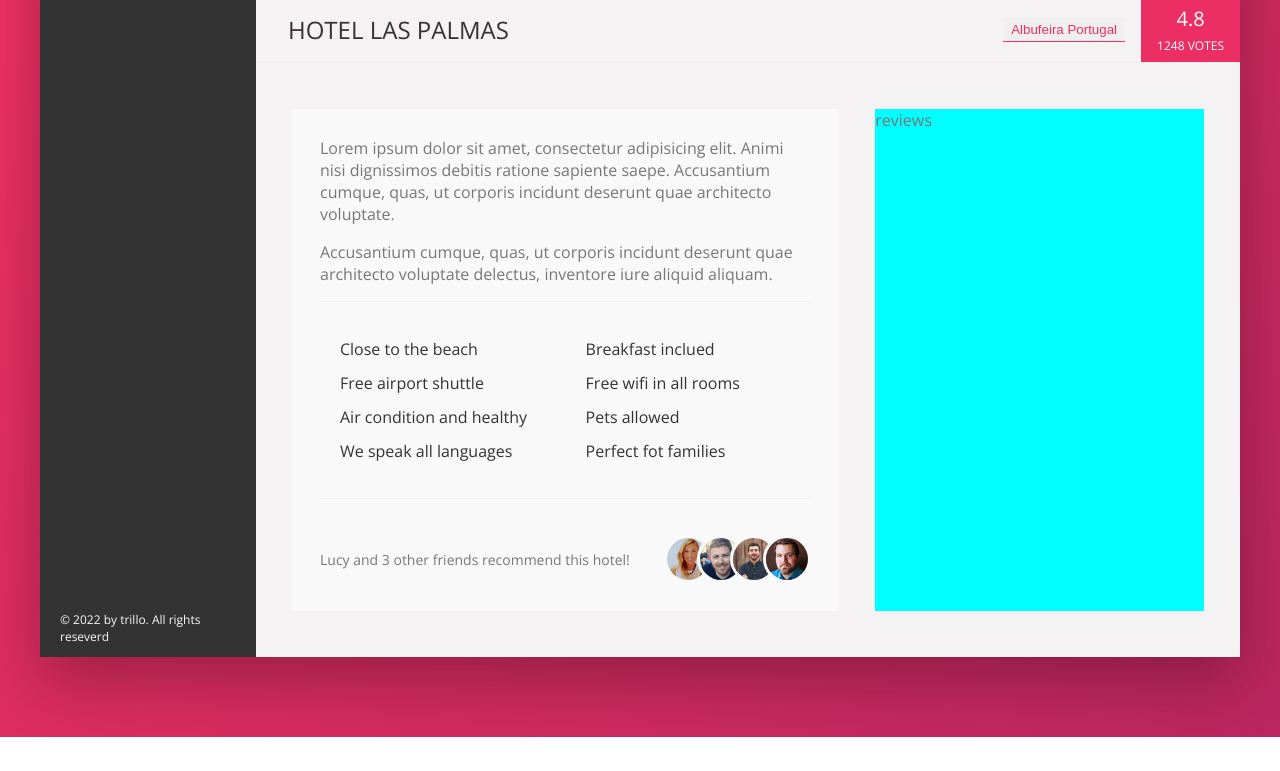
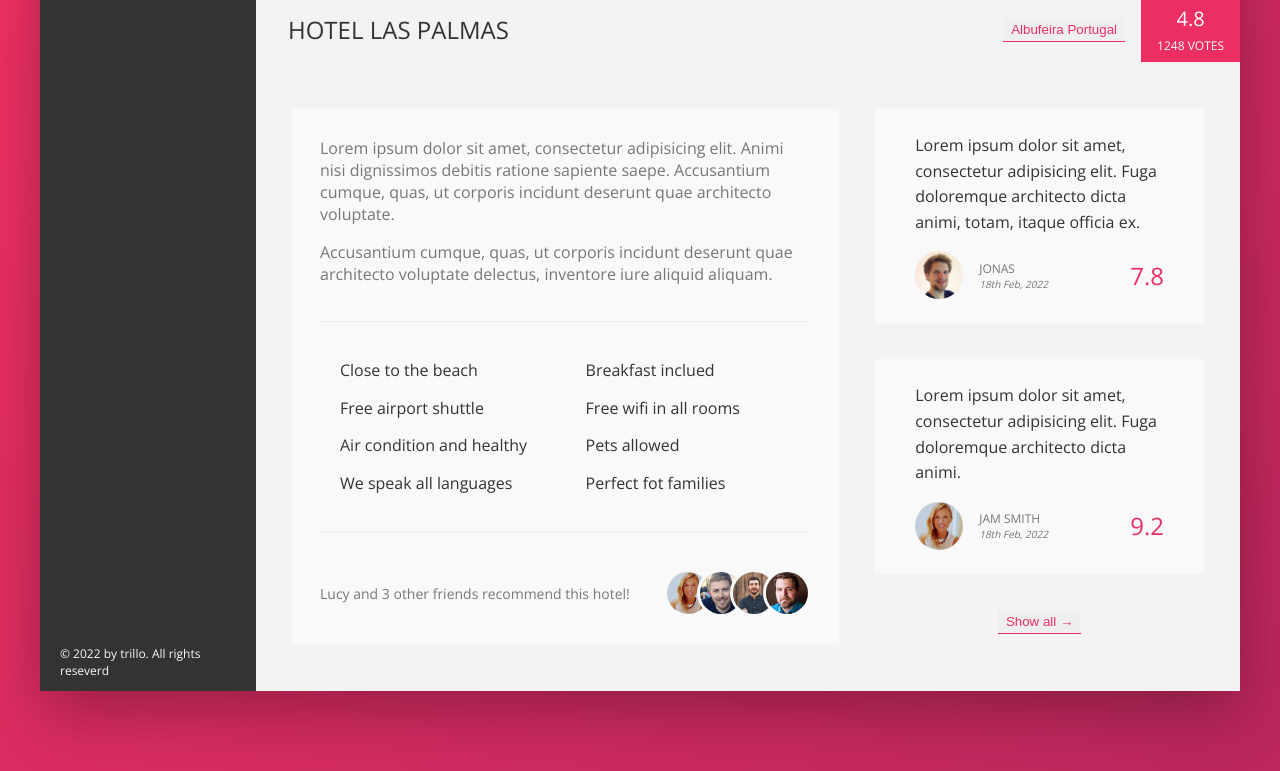
Before and after one commit to BachTranAnhDuc/Trillo, a website with bundled scripts: page index.html in a window 1280 px wide. Shown: the part 543-1314 px from the top of the page. Before the commit the page ends 1280 px from the top, so only its background shows below. Built offline with nearby package versions, Linux system fonts and the light colour scheme; files whose address does not match are found by name.

Commit message:
user review

```diff
--- a/index.html
+++ b/index.html
@@ -166,7 +166,7 @@
                 cumque, quas, ut corporis incidunt deserunt quae architecto
                 voluptate.
               </p>
-              <p class="description__paragraph u-margin-bottom--medium">
+              <p class="description__paragraph u-margin-bottom--huge">
                 Accusantium cumque, quas, ut corporis incidunt deserunt quae
                 architecto voluptate delectus, inventore iure aliquid aliquam.
               </p>
@@ -237,7 +237,41 @@
               </div>
             </div>
 
-            <div class="user-review">reviews</div>
+            <figure class="user-review">
+              <figure class="review">
+                <blockquote class="review__text u-margin-bottom--medium">Lorem ipsum dolor sit amet, consectetur adipisicing elit. Fuga doloremque architecto dicta animi, totam, itaque officia ex.
+                </blockquote>
+                <figcaption class="review__user">
+                  <img src="img/user.jpg" alt="user 1" class="review__user-photo">
+                  <div class="review__user-box">
+                    <div class="review__user-name">Jonas</div>
+                    <div class="review__user-date">18th Feb, 2022</div>
+
+                  </div>
+                  <div class="review__user-rating">
+                    <span>7.8</span>
+                  </div>
+                </figcaption>
+              </figure>
+
+              <figure class="review">
+                <blockquote class="review__text u-margin-bottom--medium">Lorem ipsum dolor sit amet, consectetur adipisicing elit. Fuga doloremque architecto dicta animi.
+                </blockquote>
+                <figcaption class="review__user">
+                  <img src="img/user-2.jpg" alt="user 1" class="review__user-photo">
+                  <div class="review__user-box">
+                    <div class="review__user-name">Jam Smith</div>
+                    <div class="review__user-date">18th Feb, 2022</div>
+
+                  </div>
+                  <div class="review__user-rating">
+                    <span>9.2</span>
+                  </div>
+                </figcaption>
+              </figure>
+
+              <button class="btn-inline">Show all <span>&rarr;</span></button>
+            </figure>
           </div>
         </main>
       </div>
--- a/sass/components/_button.scss
+++ b/sass/components/_button.scss
@@ -5,13 +5,29 @@
   color: $color-primary;
   border-bottom: 1px solid $color-primary;
 
+  cursor: pointer;
+
+  span {
+    margin-left: 0;
+  }
+
+  transition: margin-left 0.3s;
+
   &:hover {
     color: $color-grey-dark-1;
     border-bottom: 1px solid $color-grey-dark-1;
+
+    span {
+      margin-left: 8px;
+    }
   }
 
   &:focus {
     outline: none;
     animation: pulsate 0.5s infinite;
+
+    span {
+      margin-left: 8px;
+    }
   }
 }
--- a/sass/components/_description.scss
+++ b/sass/components/_description.scss
@@ -36,6 +36,7 @@
 
   &__text {
     @include normal-text;
+    line-height: 1.6;
   }
 
   &__recommend {
--- a/sass/components/_user-review.scss
+++ b/sass/components/_user-review.scss
@@ -1,5 +1,55 @@
 .user-review {
-  background-color: aqua;
+  flex: 1;
 
-  flex: 1;
+  display: flex;
+  flex-direction: column;
+  gap: 3.6rem;
+
+  align-items: center;
 }
+
+.review {
+  background-color: $color-grey-light-1;
+  padding: 2.4rem 4rem;
+
+  &__text {
+    @include normal-text;
+    line-height: 1.6;
+  }
+
+  &__user {
+    display: flex;
+    align-items: center;
+    gap: 1.6rem;
+    // justify-content: space-between;
+
+    &-box {
+      margin-right: auto;
+    }
+
+    &-photo {
+      width: 4.8rem;
+      height: 4.8rem;
+
+      border-radius: 50%;
+
+      // flex: 0;
+    }
+
+    &-name {
+      text-transform: uppercase;
+      font-size: 1.2rem;
+      font-weight: 500;
+    }
+
+    &-date {
+      font-size: 1rem;
+      font-style: italic;
+    }
+
+    &-rating {
+      font-size: 2.4rem;
+      color: $color-primary;
+    }
+  }
+}
```
Also changed, not shown: css/style.css.
